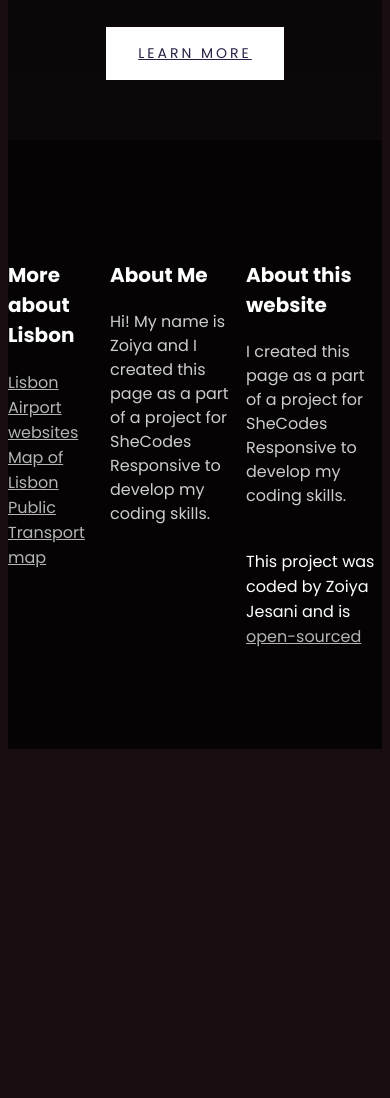
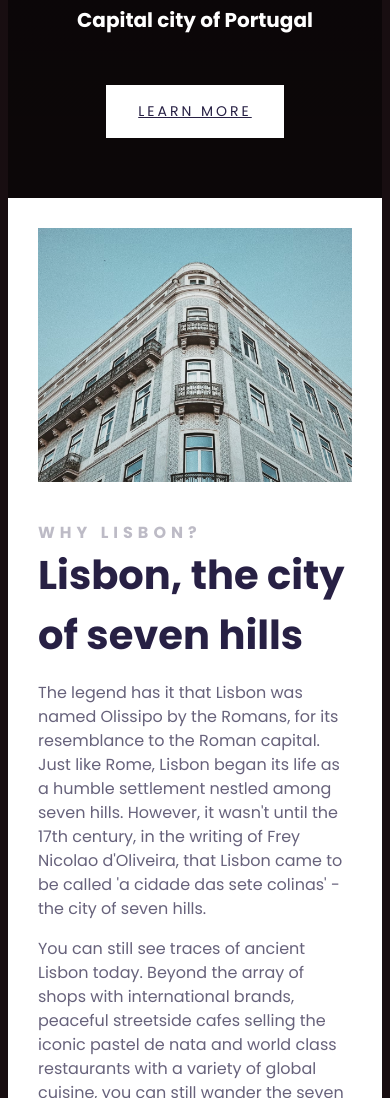
Before and after one commit to zoiyaj/Travel-Project, a plain HTML site: page index.html in a window 390 px wide. Shown: the part 237-1335 px from the top of the page. Before the commit the page ends 994 px from the top, so only its background shows below. Drawn offline with Linux system fonts and the light colour scheme; a web font is replaced by a local one.

Commit message:
added grid responsive and css

```diff
--- a/index.html
+++ b/index.html
@@ -18,10 +18,22 @@
     <h2>Capital city of Portugal</h2>
     <a href="#more">Learn More</a>
     </header>
-
+    <main>
+ <section class="grid grid-2-columns">
+            <div>
+        <img src="images/building.png" alt="Lisbon Building" class="img-responsive">
+        </div>
+        <div>
+        <h2>Why Lisbon?</h2>
+        <h3>Lisbon, the city of seven hills</h3>
+        <p>The legend has it that Lisbon was named Olissipo by the Romans, for its resemblance to the Roman capital. Just like Rome, Lisbon began its life as a humble settlement nestled among seven hills. However, it wasn't until the 17th century, in the writing of Frey Nicolao d'Oliveira, that Lisbon came to be called 'a cidade das sete colinas' - the city of seven hills.</p>
+        <p>You can still see traces of ancient Lisbon today. Beyond the array of shops with international brands, peaceful streetside cafes selling the iconic pastel de nata and world class restaurants with a variety of global cuisine, you can still wander the seven hills and see the city from above, taking in the rolling terracotta rooftops, the whitewashed walls and on the horizon, the soft blue sea.</p>
+        </div>
+    </section>
+    </main>
 
 <footer>
-    <section class="grid">
+ <section class="grid grid-3-columns-with-first-narrow">
     <div>
     <h3>More about Lisbon</h3>
     <ul><li><a href="https://www.lisbonairport.pt/en/lis/home" target="_blank">Lisbon Airport websites</a></li>
--- a/styles.css
+++ b/styles.css
@@ -48,9 +48,43 @@ header a{
     text-transform: uppercase;
     margin-top: 50px
 }
-.grid{
-    display: grid;
-    grid-template-columns: 1.5fr 2fr 2fr;
+
+main{
+    background: white;
+}
+main h2{ font-weight:700px;
+font-size: 16px;
+line-height: 1.5;
+letter-spacing: 5px;
+color: #272044;
+opacity:0.3;
+text-transform: uppercase;
+margin:0;}
+main h3{
+    font-weight:700px;
+font-size: 40px;
+line-height: 1.5;
+color: #272044;
+margin:0;
+}
+main p{
+    font-style:normal;
+    font-weight:400px;
+font-size: 16px;
+line-height: 24px;
+color: #272044;
+opacity:0.7;
+}
+.grid{display: grid;
+grid-gap:64px;}
+.img-responsive{
+    max-width: 100%;
+}
+.grid-2-columns {
+  grid-template-columns: 1fr 1fr;
+}
+.grid-3-columns-with-first-narrow {
+  grid-template-columns: 1fr 2fr 2fr;
 }
 footer{color:white;
     background-color: #180E11;
@@ -58,7 +92,7 @@ background-image: linear-gradient(rgba(0, 0, 0, 0.8), rgba(0, 0, 0, 0.8)),url(im
 background-position: bottom;
 background-repeat: no-repeat;
 text-align: left;
-padding: 100px 0;
+
 }
 
 footer h3{
@@ -86,16 +120,33 @@ padding:0;
 footer a{ color:white;
 opacity:0.7;}
 section{ max-width:1200px ;
-margin:0 auto;}
+margin:0 auto;
+padding:100px}
 
 
-@media (max-width:960px){
- header {padding:60px 0;
+@media (max-width: 960px) {
+  header {
+    padding: 60px 0;
+  }
+
+  header h1 {
+    font-size: 48px;
+  }
+
+  header h2 {
+    font-size: 20px;
+  }
+
+  header h3 {
+    font-size: 12px;
+  }
+
+  .grid {
+    grid-template-columns: 1fr;
+    grid-gap: 32px;
+  }
+
+  section {
+    padding: 30px;
+  }
 }
-header h1 {font-size: 38px;
-}
-header h2{font-size: 20px;
-}
-header h3{font-size: 12px;
-}
-}
```
Also changed, not shown: images/building.png (added).
